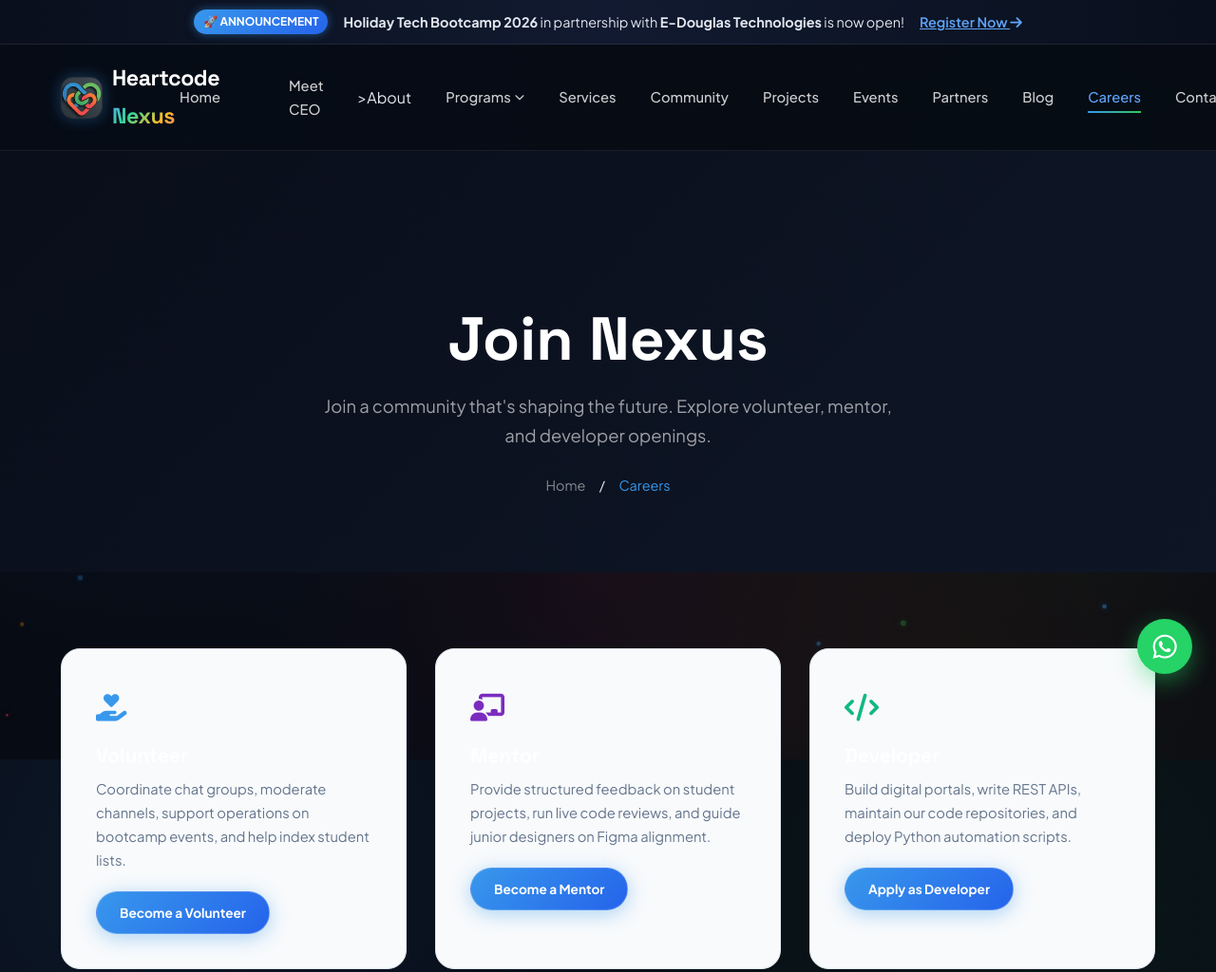
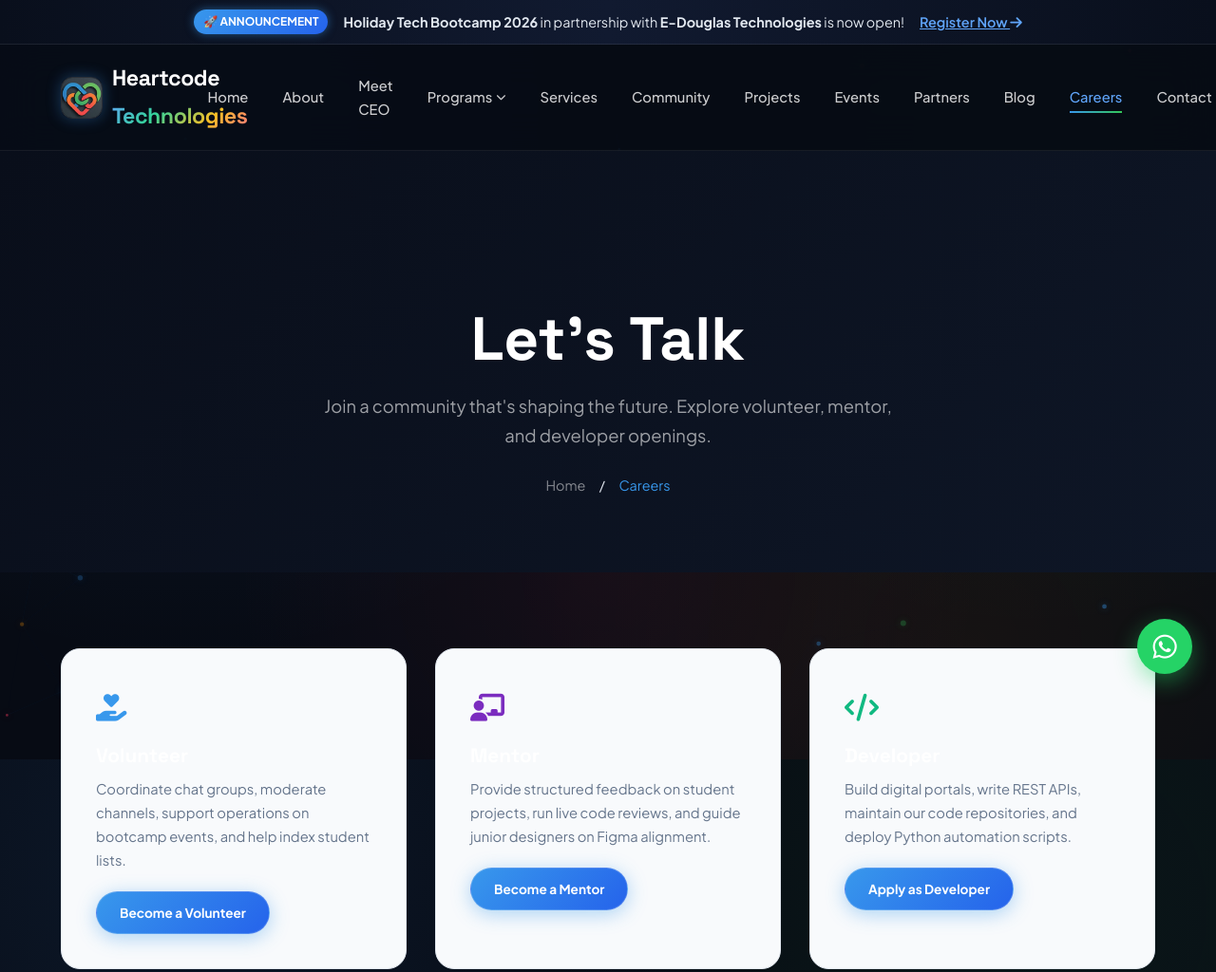
Before and after one commit to heartcode2010/Heartcodenexus, a plain HTML site: page careers.html in a window 1280 px wide. Shown: the top 1024 px of the page at 95% size. Drawn offline with Linux system fonts and the light colour scheme.

Commit message:
Rebrand careers.html for Heartcode Technologies

```diff
--- a/careers.html
+++ b/careers.html
@@ -4,10 +4,10 @@
 <head>
   <meta charset="UTF-8">
   <meta name="viewport" content="width=device-width, initial-scale=1.0">
-  <meta name="description" content="Careers at Heartcode Nexus — Volunteer, mentor, engineer, design, or lead inside our innovation ecosystem.">
-  <meta name="keywords" content="Heartcode Nexus Careers, Volunteer tech Nigeria, Mentor tech, software dev openings, UX designer openings, content creator">
-  <meta name="author" content="Heartcode Nexus">
-  <title>Careers — Heartcode Nexus</title>
+  <meta name="description" content="Careers at Heartcode Technologies — Volunteer, mentor, engineer, design, or lead inside our innovation ecosystem.">
+  <meta name="keywords" content="Heartcode Technologies Careers, Volunteer tech Nigeria, Mentor tech, software dev openings, UX designer openings, content creator">
+  <meta name="author" content="Heartcode Technologies">
+  <title>Careers — Heartcode Technologies</title>
   <link rel="shortcut icon" href="./assets/img/favicon.png">
   <link rel="stylesheet" href="./assets/css/style.css">
   <link rel="stylesheet" href="https://cdnjs.cloudflare.com/ajax/libs/font-awesome/6.5.0/css/all.min.css">
@@ -34,14 +34,14 @@
     <div class="container">
       <nav class="nav-inner">
         <a href="./index.html" class="logo">
-          <img src="./assets/img/heartcode-icon.png" alt="Heartcode Nexus Logo" class="brand-logo-img">
-          <span class="logo-text">Heartcode <span class="logo-gradient">Nexus</span></span>
+          <img src="./assets/img/heartcode-icon.png" alt="Heartcode Technologies Logo" class="brand-logo-img">
+          <span class="logo-text">Heartcode <span class="logo-gradient">Technologies</span></span>
         </a>
 
         <div class="nav-links" id="navLinks">
           <a href="./index.html">Home</a>
-          <a href="./about.html">
-          <a href="./ceo.html">Meet CEO</a>>About</a>
+          <a href="./about.html">About</a>
+          <a href="./ceo.html">Meet CEO</a>
           <div class="nav-dropdown">
             <a href="#" class="nav-dropdown-toggle">
               Programs <i class="fas fa-chevron-down dropdown-arrow"></i>
@@ -61,7 +61,7 @@
           <a href="./contact.html">Contact</a>
 
           <div class="nav-cta">
-            <a href="./contact.html" class="btn btn-primary btn-sm">Join Nexus</a>
+            <a href="./contact.html" class="btn btn-primary btn-sm">Let's Talk</a>
           </div>
         </div>
 
@@ -77,7 +77,7 @@
   <!-- ========== PAGE HEADER ========== -->
   <section class="page-header">
     <div class="container">
-      <h1>Join Nexus</h1>
+      <h1>Let's Talk</h1>
       <p>Join a community that's shaping the future. Explore volunteer, mentor, and developer openings.</p>
       <div class="breadcrumb">
         <a href="./index.html">Home</a> &nbsp;/&nbsp; <span>Careers</span>
@@ -159,9 +159,9 @@
       <div class="cta-content reveal">
         <span class="section-label" style="color:var(--primary-light);">Ready to Build?</span>
         <h2>Ready to Build the Future?</h2>
-        <p>Whether you're beginning your technology journey, looking to collaborate, or seeking innovative digital solutions, Heartcode Nexus is here to help you take the next step. Join our growing community today.</p>
+        <p>Whether you're beginning your technology journey, looking to collaborate, or seeking innovative digital solutions, Heartcode Technologies is here to help you take the next step. Join our growing community today.</p>
         <div style="display: flex; gap: 16px; margin-top: 2rem; flex-wrap: wrap;">
-          <a href="./contact.html" class="btn btn-primary btn-lg">Join Nexus</a>
+          <a href="./contact.html" class="btn btn-primary btn-lg">Let's Talk</a>
           <a href="./partners.html" class="btn btn-outline btn-lg">Become a Partner</a>
         </div>
       </div>
@@ -174,7 +174,7 @@
       <div class="footer-grid">
         <div class="footer-brand">
           <a href="./index.html" class="logo" style="margin-bottom: 1.5rem;">
-            <img src="./assets/img/heartcode-icon.png" alt="Heartcode Nexus Logo" class="brand-logo-img">
+            <img src="./assets/img/heartcode-icon.png" alt="Heartcode Technologies Logo" class="brand-logo-img">
             <span class="logo-text" style="color: var(--white);">Tech<span>Nova</span></span>
           </a>
           <p>Innovating the Digital Future. Empowering the next generation of builders, innovators, and creators in Africa.</p>
@@ -223,7 +223,7 @@
       </div>
 
       <div class="footer-bottom">
-        <p>© 2026 Heartcode Nexus. All rights reserved.</p>
+        <p>© 2026 Heartcode Technologies. All rights reserved.</p>
         <div class="footer-bottom-links">
           <a href="./privacy.html" style="margin-right: 15px;">Privacy Policy</a>
           <a href="./terms.html" style="margin-right: 15px;">Terms of Service</a>
```
